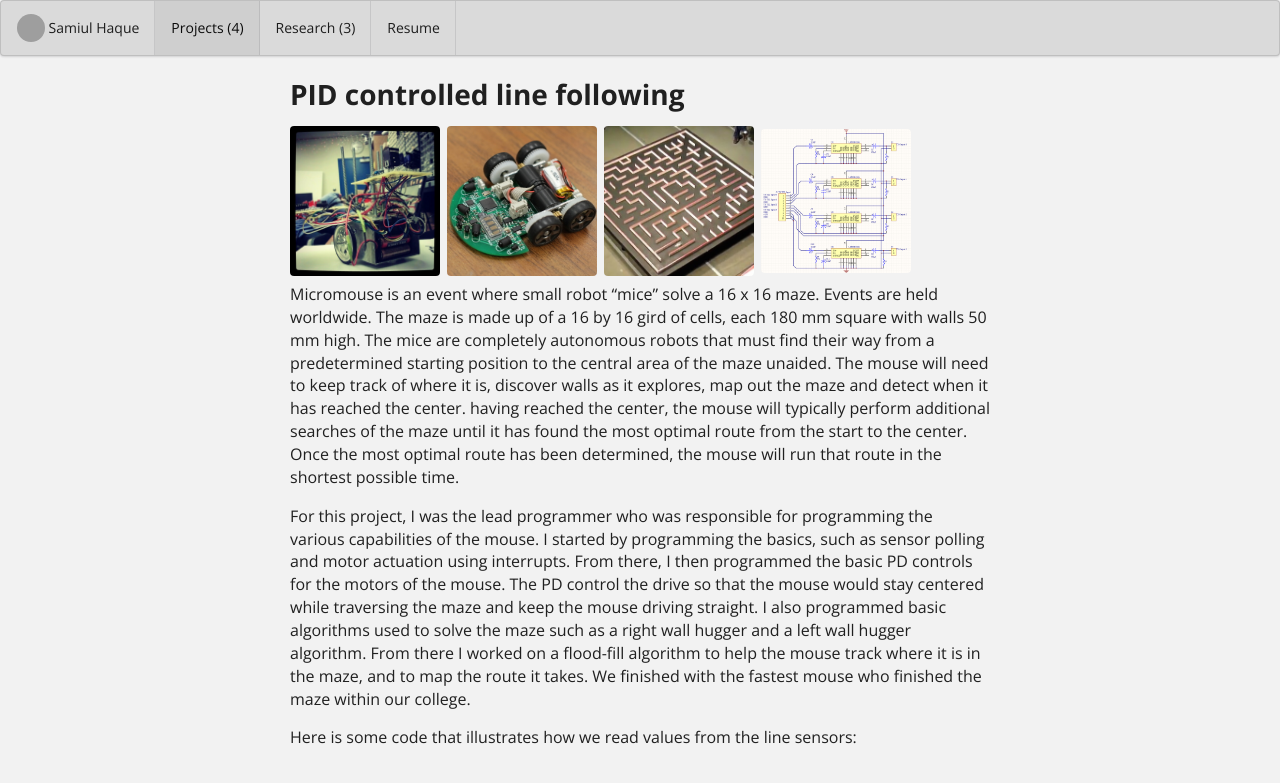
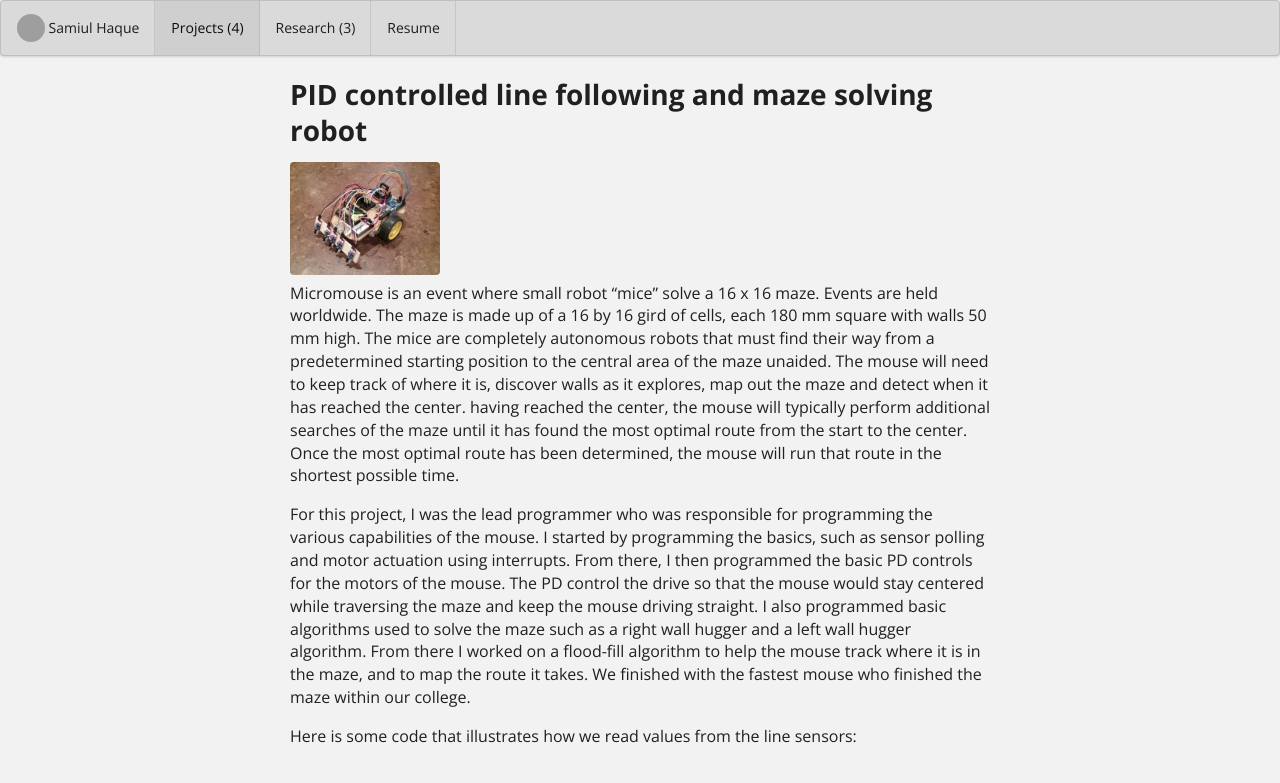
Before and after one commit to samiulextreem/samiulextreem.github.io, a Jekyll site: the page built from projects/project-1.md, in a window 1280 px wide. Shown: the top 783 px of the page. Built offline with Jekyll 4.4.1, drawn with Linux system fonts in a browser that asks for light colours; grey boxes are pictures that could not be loaded.

Commit message:
Update project-1.md

```diff
--- a/projects/project-1.md
+++ b/projects/project-1.md
@@ -2,7 +2,7 @@
 layout: project
 type: project
 image: images/Line_follower_robot.jpg
-title: PID controlled line following
+title: PID controlled line following and maze solving robot
 permalink: projects/micromouse
 # All dates must be YYYY-MM-DD format!
 date: 2015-07-01
@@ -14,10 +14,7 @@ summary: My team and me developed a robotic mouse that took part in the 2015 uni
 ---
 
 <div class="ui small rounded images">
-  <img class="ui image" src="../images/micromouse-robot.png">
-  <img class="ui image" src="../images/micromouse-robot-2.jpg">
-  <img class="ui image" src="../images/micromouse.jpg">
-  <img class="ui image" src="../images/micromouse-circuit.png">
+  <img class="ui image" src="../images/Line_follower_robot.jpg">
 </div>
 
 Micromouse is an event where small robot “mice” solve a 16 x 16 maze.  Events are held worldwide.  The maze is made up of a 16 by 16 gird of cells, each 180 mm square with walls 50 mm high.  The mice are completely autonomous robots that must find their way from a predetermined starting position to the central area of the maze unaided.  The mouse will need to keep track of where it is, discover walls as it explores, map out the maze and detect when it has reached the center.  having reached the center, the mouse will typically perform additional searches of the maze until it has found the most optimal route from the start to the center.  Once the most optimal route has been determined, the mouse will run that route in the shortest possible time.
```
